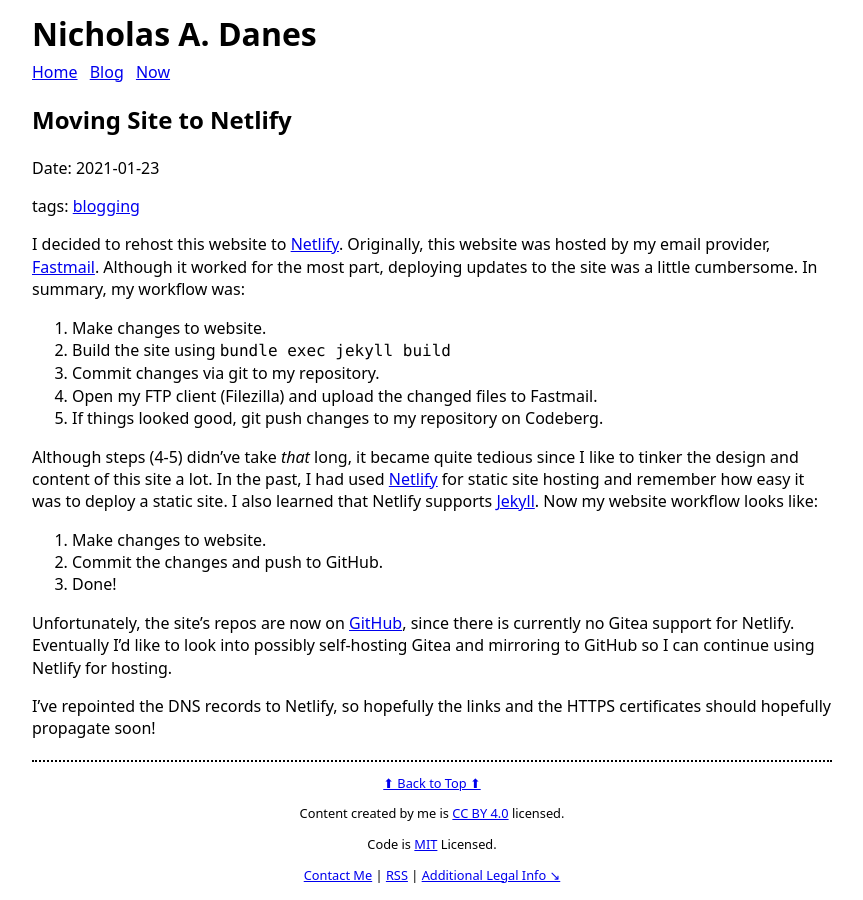
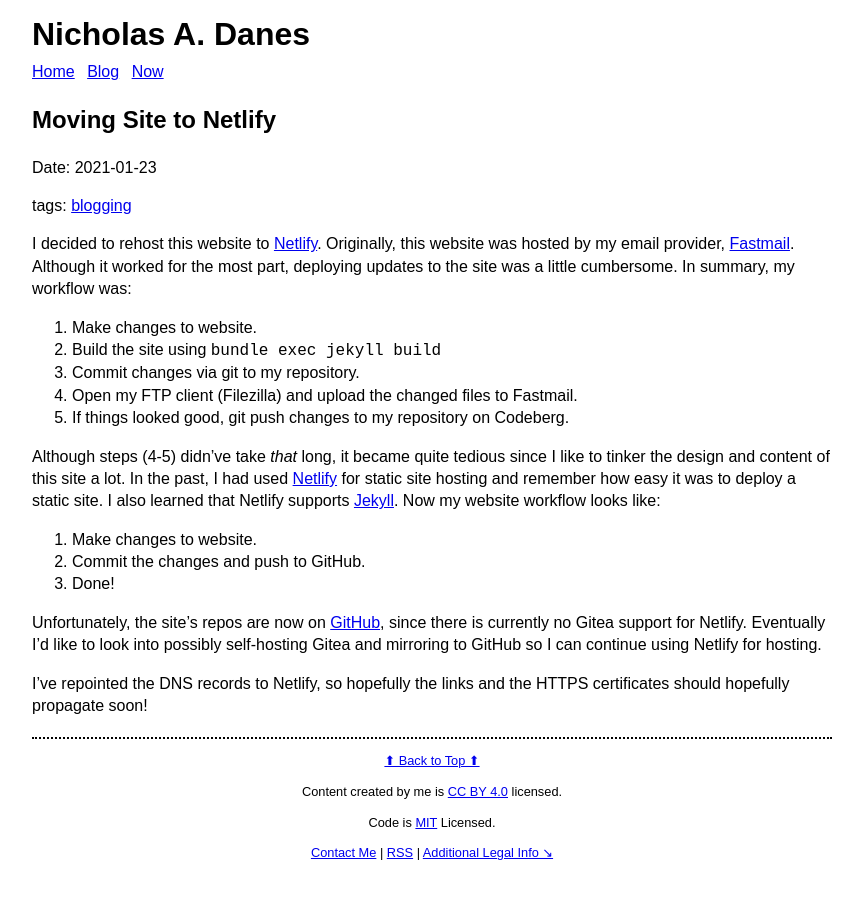
Before and after one commit to danesnick/old_website, a Jekyll site: the page built from _posts/2021-01-23-Moving-Site-to-Netlify.markdown, in a window 1280 px wide. Shown: the whole page, without its empty margins (208-1071 px from the left). Built offline with Jekyll 4.4.1, drawn with Linux system fonts in a browser that asks for light colours.

Commit message:
simplifying font stack

```diff
--- a/assets/css/style.scss
+++ b/assets/css/style.scss
@@ -17,7 +17,7 @@
 
 html {
   font-size: 16px;
-  font-family: system-ui, sans-serif;
+  font-family: sans-serif;
   line-height: 1.4;
   overflow-wrap: break-word;
 }
@@ -69,7 +69,7 @@
 }
 
 code, textarea {
-  font-family: Roboto Mono, ui-monospace, SF Mono, Menlo, Monaco, Andale Mono, monospace;
+  font-family: monospace;
 }
 
 pre, textarea { /* for code samples */
```
